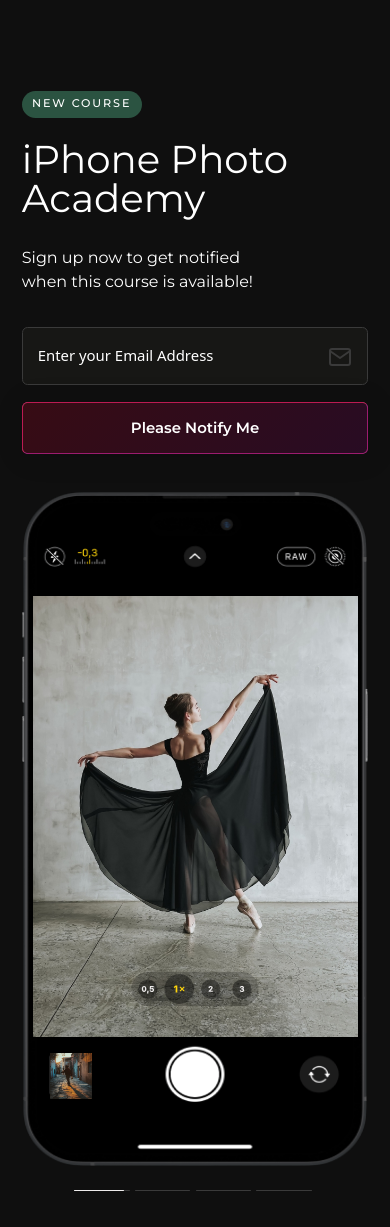
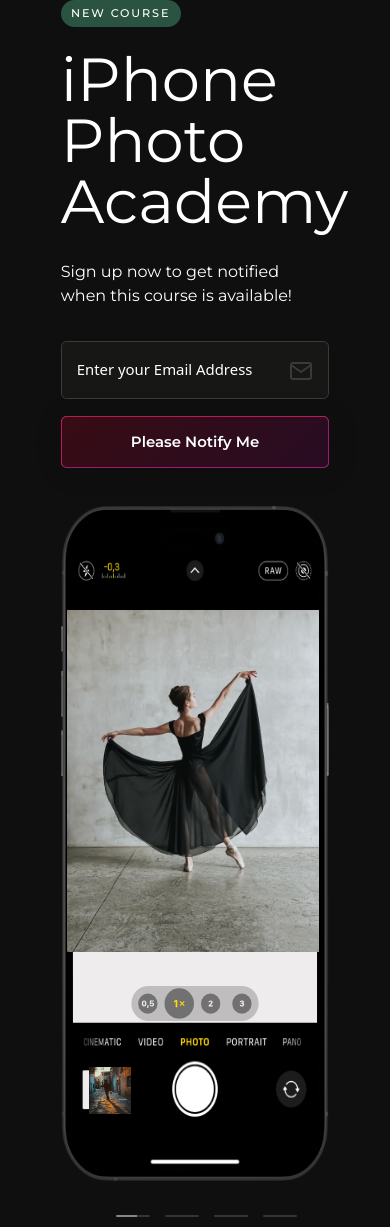
Before and after one commit to favour-chibueze/iphone-website, a Vue app: page / in a window 390 px wide. Before the commit the page ends 1191 px from the top, so only its background shows below. Built offline with nearby package versions, Linux system fonts and the light colour scheme.

Commit message:
Feat: added the timeline slider

```diff
--- a/src/App.vue
+++ b/src/App.vue
@@ -3,3 +3,10 @@
         <router-view/>
     </div>
 </template>
+
+<style>
+  @import "@/assets/styles/home.css";
+  @import "@/assets/styles/carousel.css";
+  @import "@/assets/styles/responsive.css";
+  @import "@/assets/styles/global.css";
+</style>
--- /dev/null
+++ b/src/assets/styles/carousel.css
@@ -0,0 +1,44 @@
+/* PROGRESS BAR */
+.progress--container {
+    display: flex;
+    flex-direction: row;
+    width: 80vw;
+    padding: 10px 0;
+    cursor: pointer;
+  }
+
+  .progress-bar {
+    height: 2px;
+    flex-grow: 1;
+    border-radius: 4px;
+    margin: 0 5px;
+    display: flex;
+    margin-right: 10px;
+    background-image: -webkit-linear-gradient(
+      left,
+      rgba(255, 255, 255, 0.5) 0%,
+      rgba(255, 255, 255, 0.5) 50%,
+      rgba(88, 89, 104, 0.5) 50.001%,
+      rgba(88, 89, 104, 0.5) 100%
+    );
+
+    background-repeat: no-repeat;
+    background-size: 200%;
+    background-position: 100% 50%;
+    animation-timing-function: linear;
+    animation-delay: 0.2s;
+    animation-duration: 7.7s
+  }
+
+  .active {
+    animation-name: Loader;
+  }
+
+  @keyframes Loader {
+    0% {
+      background-position: 100% 0;
+    }
+    100% {
+      background-position: 0 0;
+    }
+  }
--- /dev/null
+++ b/src/assets/styles/global.css
@@ -0,0 +1,22 @@
+
+
+* {
+    padding: 0;
+    margin: 0;
+    box-sizing: border-box;
+}
+
+h2 {
+    font-family: 'Montserrat';
+    font-size: 60.77px;
+    line-height: 1.0;
+}
+
+body {
+    background: var(--app-bg-color)
+}
+
+.app-container {
+    margin: 0 auto;
+    width: 75%;
+}
--- a/src/assets/styles/home.css
+++ b/src/assets/styles/home.css
@@ -20,27 +20,6 @@
 }
 
 
-
-* {
-    padding: 0;
-    margin: 0;
-    box-sizing: border-box;
-}
-
-h2 {
-    font-family: 'Montserrat';
-    font-size: 60.77px;
-    line-height: 1.0;
-}
-
-body {
-    background: var(--app-bg-color)
-}
-
-.app-container {
-    margin: 0 auto;
-    width: 75%;
-}
 
 .navbar {
     padding: 4rem 0;
@@ -227,30 +206,6 @@ label {
     border-radius: 1.00758px;
 }
 
-.w-full {
-    width: 100%;
-}
-
-/* CAROUSEL SLIDER */
-.slide_0 {
-    display: block;
-    height: 100%;
-    border-radius: 5px;
-    animation: progress-slide 8s infinite;
-    position: absolute;
-    top: 0;
-    left: 0;
-    background: var(--progress-bg);
-    border-radius: 1px;
-}
-
-/* Animating the progress bar by initially starting from 0 */
-@keyframes progress-slide {
-    from {
-        width: 0;
-    }
-}
-
 .ips-slider-photo {
     width: 305px;
 }
@@ -274,83 +229,3 @@ label {
     right: 173px;
     width: 35%;
 }
-
-
-/* Mobile Respnsiveness */
-@media screen and (min-width: 768px) and (max-width: 1024px) {
-    .ips-carousel-mockup-wrapper {
-        margin-right: 0px;
-    }
-
-    .app-container {
-        margin: 0 auto;
-        width: 95%;
-    }
-}
-
-
-@media screen and (max-width: 768px) {
-    .navbar {
-        padding: 1rem 0;
-    }
-
-    header {
-        display: none;
-    }
-
-    .app-container {
-        margin: 0 auto;
-        width: 95%;
-    }
-
-    h2 {
-        font-family: 'Montserrat';
-        font-size: 38.77px;
-        line-height: 1.0;
-    }
-
-    .wait-list-form .wait-list-input-wrapper {
-        width: 100% !important;
-    }
-
-    .ips-btn {
-        width: 100%;
-    }
-
-    .wait-list-wrapper {
-        margin-top: 90.61px;
-    }
-
-    .ips-carousel-mockup-wrapper {
-        margin-top: 38.29px;
-        margin-right: 0;
-    }
-
-    .ips-carousel-mockup-wrapper img {
-        width: 100%;
-    }
-
-    .ips-carousel-mockup-wrapper .ips-slider-photo {
-        width: 94%;
-    }
-
-    .ips-mockup-small {
-        width: 42.3px;
-        height: 42.3px;
-        left: 40px;
-    }
-
-    .ips-camera-pointers {
-        bottom: 160px;
-        left: 0%;
-    }
-
-    .ips-mockup-slide-wrapper {
-        left: 74px;
-        width: 59%;
-    }
-}
-
-
-
-/* SLIDES */
--- /dev/null
+++ b/src/assets/styles/responsive.css
@@ -0,0 +1,74 @@
+/* Mobile Respnsiveness */
+@media screen and (min-width: 768px) and (max-width: 1024px) {
+    .ips-carousel-mockup-wrapper {
+        margin-right: 0px;
+    }
+
+    .app-container {
+        margin: 0 auto;
+        width: 95%;
+    }
+}
+
+
+@media screen and (max-width: 768px) {
+    .navbar {
+        padding: 1rem 0;
+    }
+
+    header {
+        display: none;
+    }
+
+    .app-container {
+        margin: 0 auto;
+        width: 95%;
+    }
+
+    h2 {
+        font-family: 'Montserrat';
+        font-size: 38.77px;
+        line-height: 1.0;
+    }
+
+    .wait-list-form .wait-list-input-wrapper {
+        width: 100% !important;
+    }
+
+    .ips-btn {
+        width: 100%;
+    }
+
+    .wait-list-wrapper {
+        margin-top: 90.61px;
+    }
+
+    .ips-carousel-mockup-wrapper {
+        margin-top: 38.29px;
+        margin-right: 0;
+    }
+
+    .ips-carousel-mockup-wrapper img {
+        width: 100%;
+    }
+
+    .ips-carousel-mockup-wrapper .ips-slider-photo {
+        width: 94%;
+    }
+
+    .ips-mockup-small {
+        width: 42.3px;
+        height: 42.3px;
+        left: 40px;
+    }
+
+    .ips-camera-pointers {
+        bottom: 160px;
+        left: 0%;
+    }
+
+    .ips-mockup-slide-wrapper {
+        left: 74px;
+        width: 59%;
+    }
+}
--- a/src/views/HomePage.vue
+++ b/src/views/HomePage.vue
@@ -9,7 +9,6 @@
         </div>
       </nav>
     </header>
-
     <!-- Wait list section  -->
     <div class="app-container wait-list-wrapper row">
       <div class="wait-list-form-wrapper col-md-6 col-sm-12 col-xs-12 col-lg-6">
@@ -68,13 +67,12 @@
         </div>
         <div class="ips-mockup-slide-wrapper">
           <div class="row justify-content-around align-items-center mt-4">
-            <div
-              class="ips-mockup-slide position-relative"
-
-              v-for="(slide, index) in sliders"
-              :key="index"
-            >
-              <div class="w-full" :class="[`slide_${index}`]"></div>
+            <div class="progress--container">
+              <div
+                class="progress-bar"
+                v-for="(slide, index) in sliders"
+                :key="index"
+              ></div>
             </div>
           </div>
         </div>
@@ -197,6 +195,37 @@ export default {
 
     onMounted(() => {
       playSlideshow();
+
+      const progress = Array.from(document.querySelectorAll(".progress-bar"));
+
+      const playNext = (e) => {
+        const current = e && e.target;
+        let next;
+
+        if (current) {
+          const currentIndex = progress.indexOf(current);
+          if (currentIndex < progress.length) {
+            next = progress[currentIndex + 1];
+          }
+          current.classList.remove("active");
+          current.classList.add("passed");
+        }
+
+        if (!next) {
+          progress.map((el) => {
+            el.classList.remove("active");
+            el.classList.remove("passed");
+          });
+          next = progress[0];
+        }
+        next.classList.add("active");
+      };
+
+      progress.map((el) => {
+        el.addEventListener("animationend", playNext, false);
+      });
+
+      playNext();
     });
 
     return {
@@ -210,7 +239,3 @@ export default {
   },
 };
 </script>
-
-<style>
-@import "@/assets/styles/home.css";
-</style>
```
